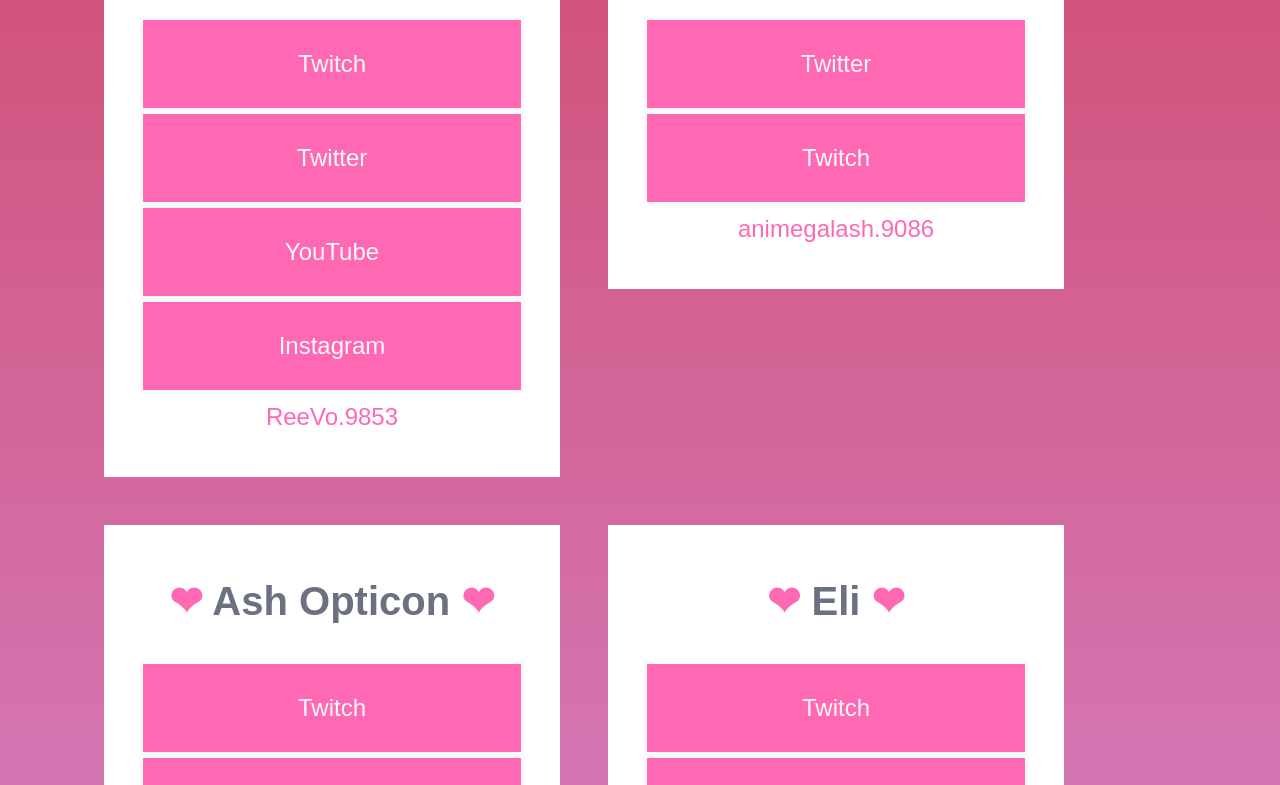
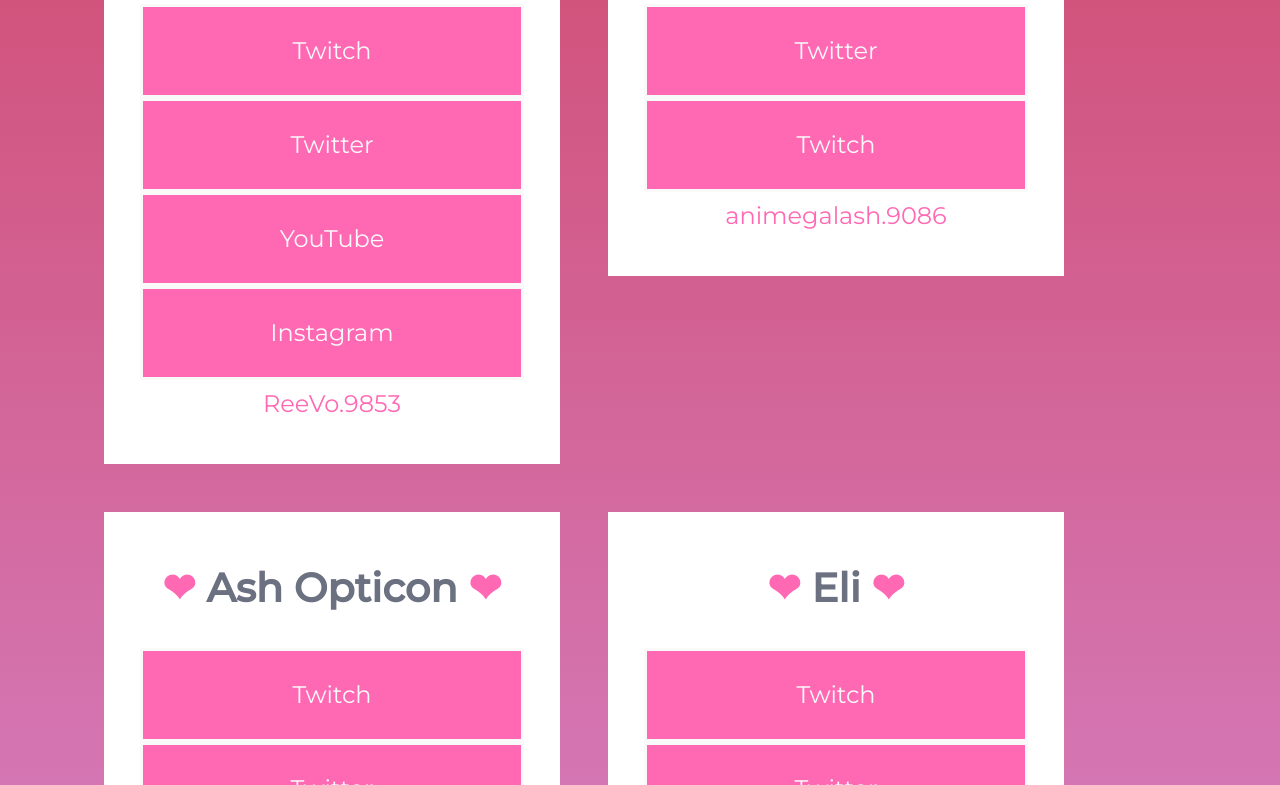
Before and after one commit to We-Friendly-Few/wefriendlyfew.github.io, a plain HTML site: page index.html in a window 1280 px wide. Shown: the part 402-1187 px from the top of the page. Drawn offline with Linux system fonts and the light colour scheme.

Commit message:
fix bad wrap on font ref

```diff
--- a/index.html
+++ b/index.html
@@ -11,7 +11,7 @@
     <meta property='og:url' content='https://wefriendlyfew.github.io/'>
     <meta property='og:title' content='We Friendly Few [LGBT]'>
     <link rel='stylesheet' href='style/style.css'>
-    <link href='<link href='https://fonts.googleapis.com/css2?family=Montserrat:ital,wght@0,200;0,400;0,500;1,200;1,400&display=swap' rel='stylesheet'>' rel='stylesheet'>
+    <link href='https://fonts.googleapis.com/css2?family=Montserrat:ital,wght@0,200;0,400;0,500;1,200;1,400&display=swap' rel='stylesheet'>
 </head>
 <body>
     <div class='deck'>
```
